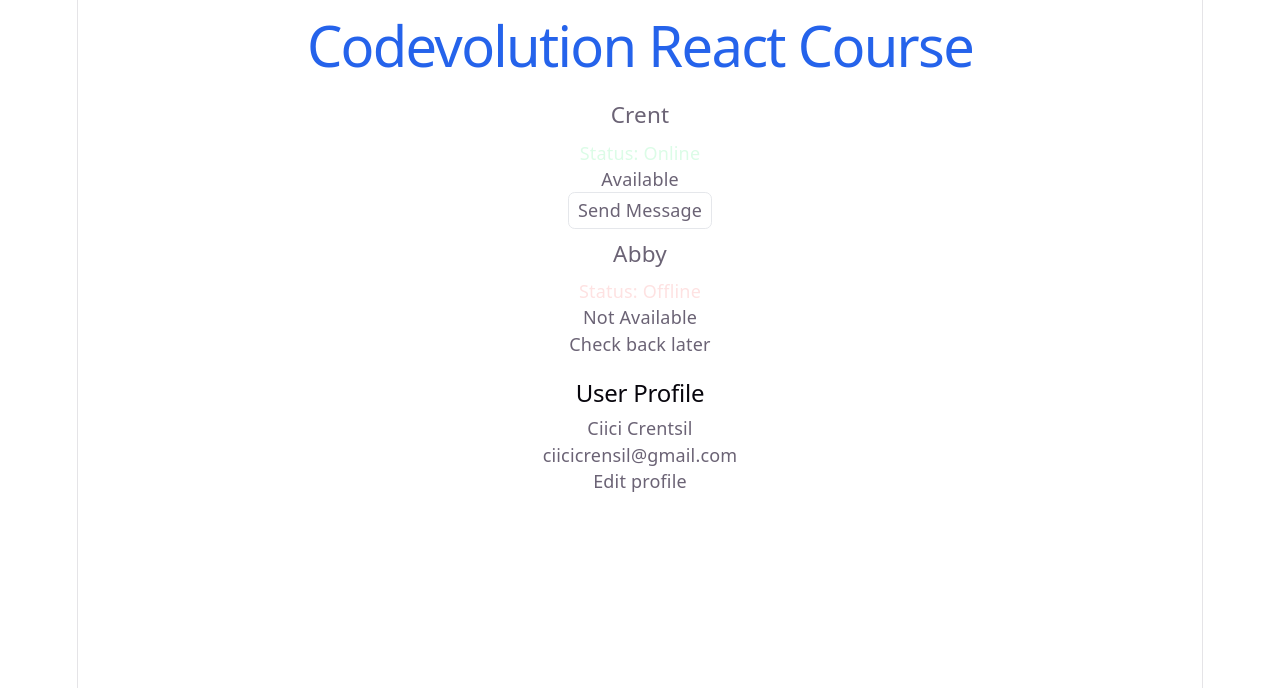
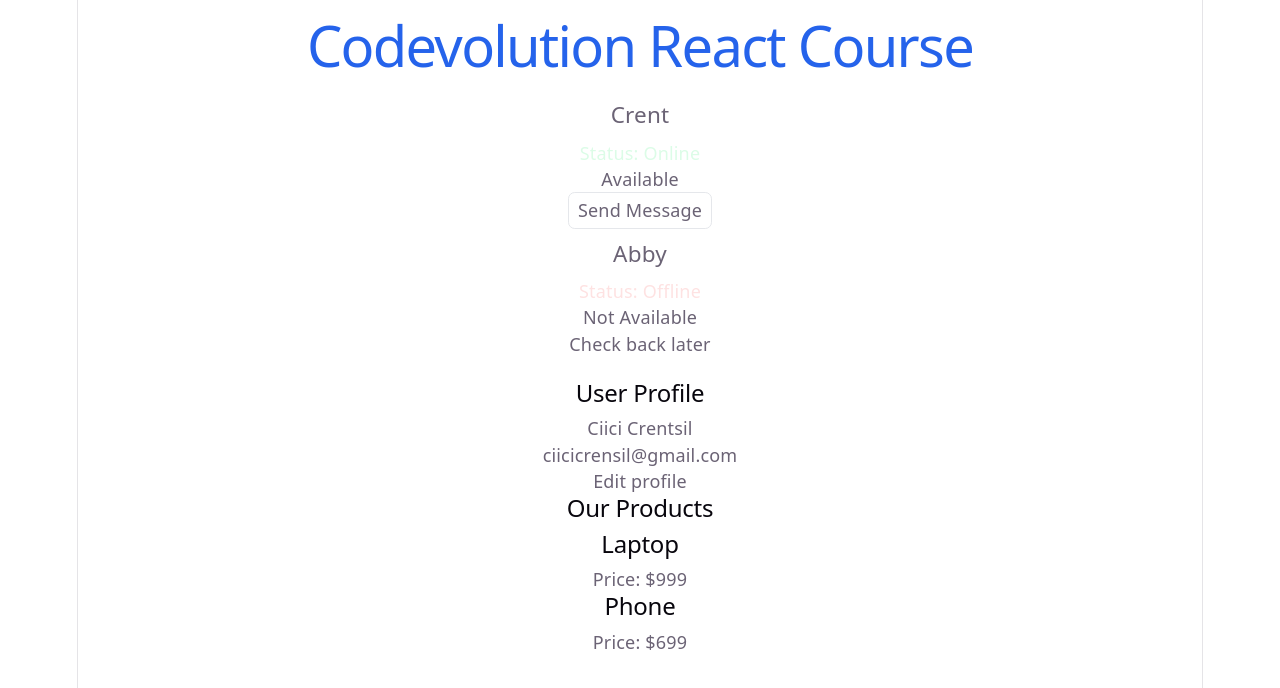
Before and after one commit to TechCrent/Learning-React-Codevolution-, a React (Vite) app in the folder codevolution/: page / in a window 1280 px wide. Shown: the top 688 px of the page. Built offline with nearby package versions, Linux system fonts and the light colour scheme.

Commit message:
Understanding map() and filter() methods

```diff
--- a/codevolution/src/App.jsx
+++ b/codevolution/src/App.jsx
@@ -4,6 +4,7 @@
 import { CandidateProfile } from './CandidateProfile.jsx'
 import { CardWrapper } from './CardWrapper.jsx'
 import { UserDetails } from './UserDetails.jsx'
+import { ProductList } from './ProductList.jsx'
 
 function App() {
 
@@ -19,6 +20,8 @@
         <p>ciicicrensil@gmail.com</p>
         <button>Edit profile</button>
       </CardWrapper>
+
+      <ProductList />
     </>
   )
 }
--- /dev/null
+++ b/codevolution/src/ProductList.jsx
@@ -0,0 +1,51 @@
+export const ProductList = () =>{
+
+    const products = [
+        {
+            id: 1,
+            name: "Laptop",
+            price: 999
+        },
+        {
+            id: 2,
+            name: "Phone",
+            price: 699
+        },
+        {
+            id: 3,
+            name: "Tablet",
+            price: 499
+        },
+        {
+            id: 4,
+            name: "Watch",
+            price: 299
+        },
+        {
+            id: 5,
+            name: "Headphones",
+            price: 199
+        }
+    ]
+
+    const productElements =
+        products.filter((product => {
+            return product.price > 500
+        }))
+        .map((prod) =>{
+            return(
+                <div>
+                    <h2>{prod.name}</h2>
+                    <p>Price: ${prod.price}</p>
+                </div>
+
+            )
+        })
+
+    return(
+        <>
+            <h2>Our Products</h2>
+            {productElements}
+        </>
+    )
+}
```
